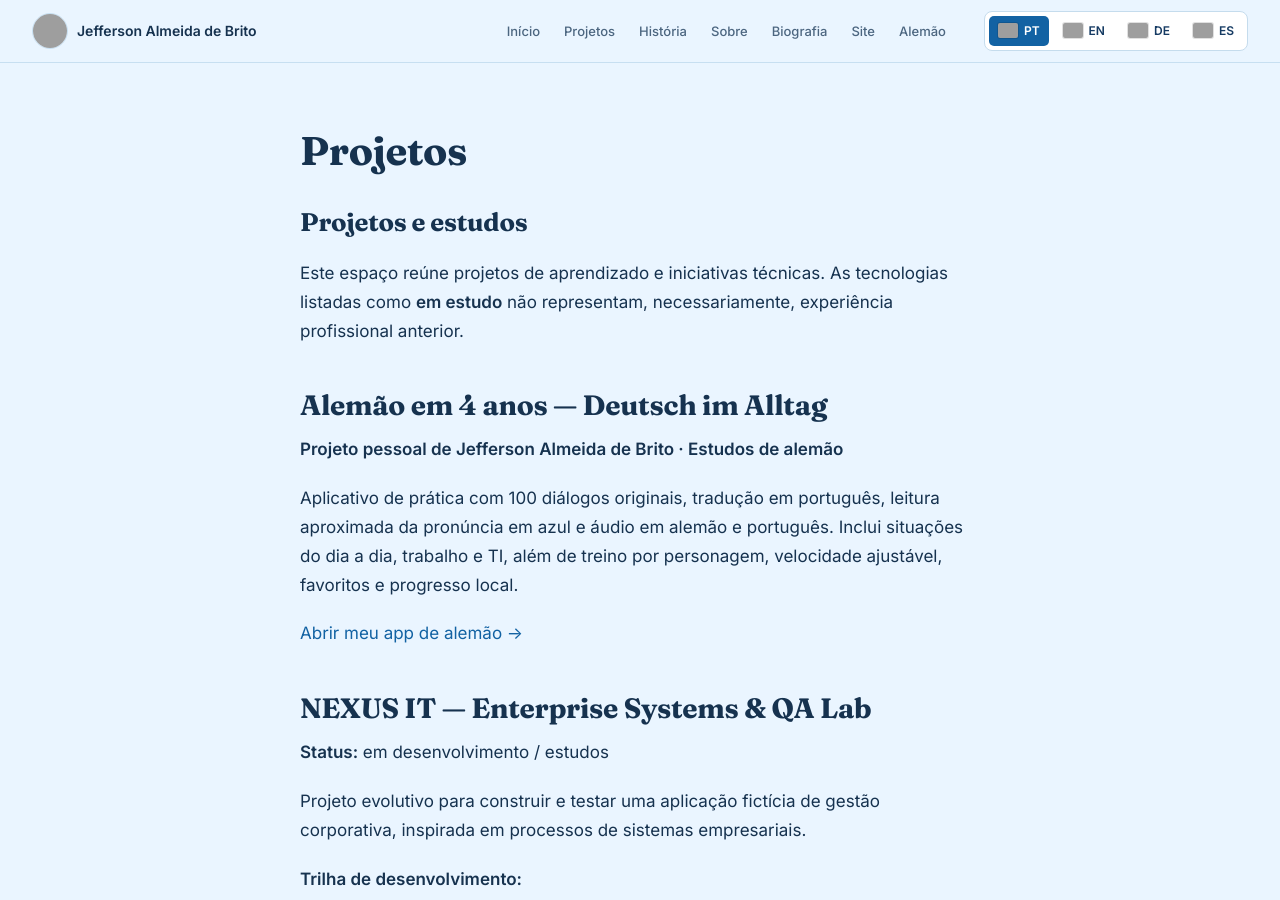
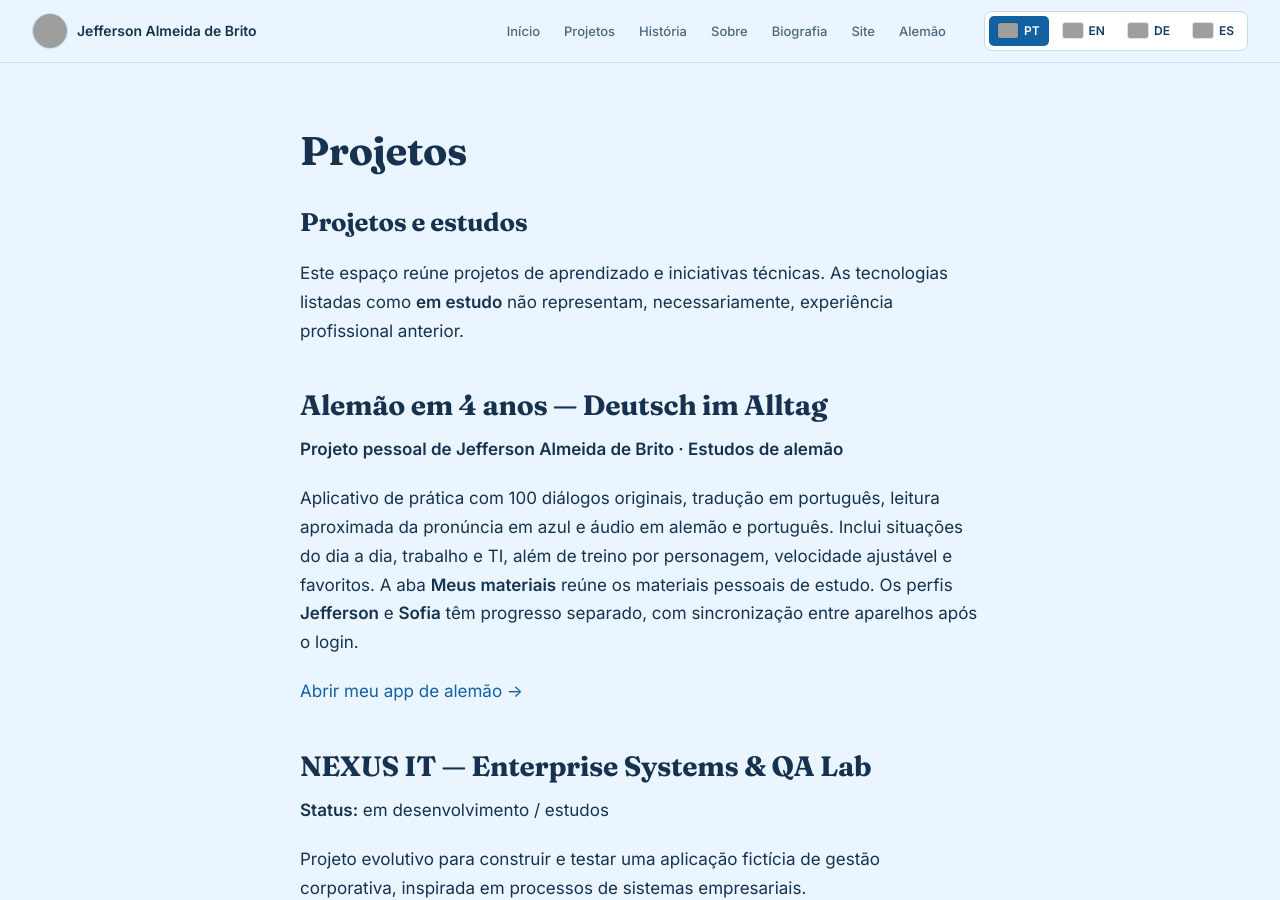
Before and after one commit to jeffersondk3/jeffersondk3.github.io, a Jekyll site: the page built from projetos.md, in a window 1280 px wide and 900 px high. Built offline with Jekyll 4.4.1, drawn with Linux system fonts in a browser that asks for light colours; grey boxes are pictures that could not be loaded.

Commit message:
Atualiza apresentação do app no blog com materiais e progresso sincronizado

```diff
--- a/index.html
+++ b/index.html
@@ -18,7 +18,7 @@
   <h2 class="section-title" id="projeto-alemao">Meu projeto pessoal de alemão</h2>
   <p>100 diálogos para praticar alemão, com tradução em português, ajuda de pronúncia e áudio nos dois idiomas.</p>
   <p><a class="btn" href="{{ '/alemao/' | relative_url }}" style="display:inline-flex;align-items:center;gap:8px;padding:14px 22px;background:#b91c2f;color:#fff;border:2px solid #b91c2f;border-radius:10px;font-weight:700;text-decoration:none;">Abrir meu app de alemão →</a></p>
-  <p>Prática por personagem, controle de velocidade, favoritos e progresso salvo no navegador.</p>
+  <p>Prática por personagem, controle de velocidade e favoritos. A aba Meus materiais reúne os materiais pessoais de estudo, com perfis separados para Jefferson e Sofia e progresso sincronizado após o login.</p>
 </section>
 
 <section class="posts">
--- a/projetos.md
+++ b/projetos.md
@@ -12,7 +12,7 @@
 
 **Projeto pessoal de Jefferson Almeida de Brito · Estudos de alemão**
 
-Aplicativo de prática com 100 diálogos originais, tradução em português, leitura aproximada da pronúncia em azul e áudio em alemão e português. Inclui situações do dia a dia, trabalho e TI, além de treino por personagem, velocidade ajustável, favoritos e progresso local.
+Aplicativo de prática com 100 diálogos originais, tradução em português, leitura aproximada da pronúncia em azul e áudio em alemão e português. Inclui situações do dia a dia, trabalho e TI, além de treino por personagem, velocidade ajustável e favoritos. A aba **Meus materiais** reúne os materiais pessoais de estudo. Os perfis **Jefferson** e **Sofia** têm progresso separado, com sincronização entre aparelhos após o login.
 
 [Abrir meu app de alemão →]({{ '/alemao/' | relative_url }})
 
```
